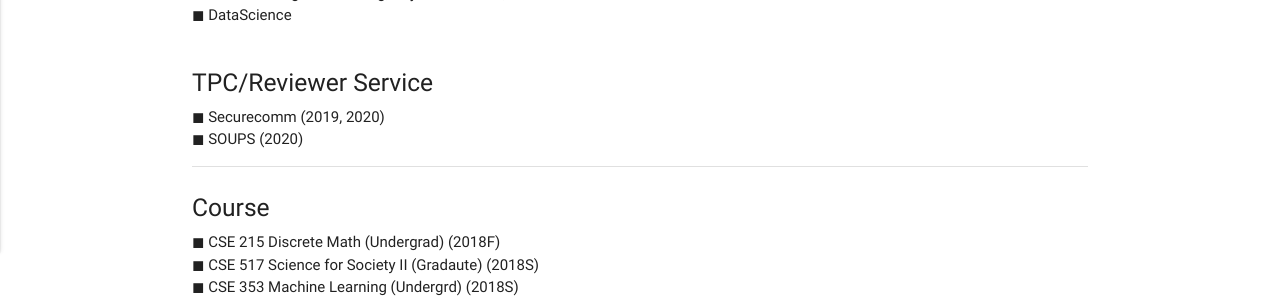
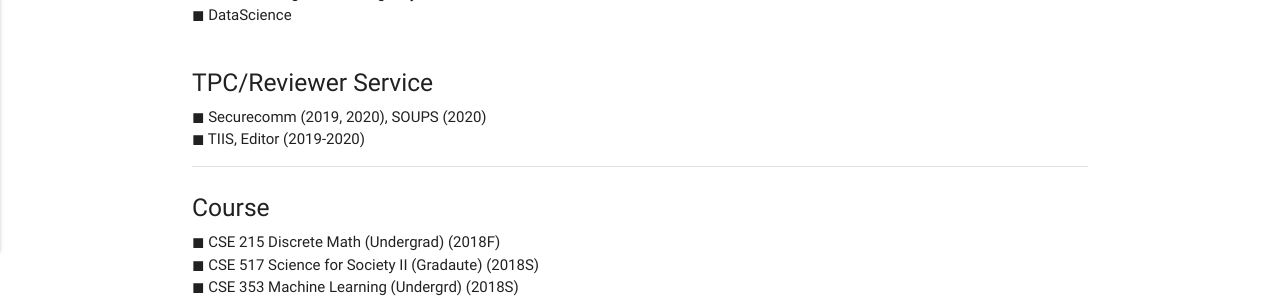
Before and after one commit to Yurim990507/DASH-Lab.github.io, a Jekyll site: the page built from example1.md, in a window 1280 px wide. Shown: the part 709-1009 px from the top of the page. Built offline with Jekyll 4.4.1, drawn with Linux system fonts in a browser that asks for light colours.

Commit message:
Update example1.md

```diff
--- a/example1.md
+++ b/example1.md
@@ -38,8 +38,8 @@ permalink: /About/
 </div>
 <div class="section">
     <h5>TPC/Reviewer Service</h5>
-          ◼ Securecomm (2019, 2020) <br>
-          ◼ SOUPS (2020) <br>
+          ◼ Securecomm (2019, 2020), SOUPS (2020)<br>
+          ◼ TIIS, Editor (2019-2020) <br>
 
 </div>
 <div class="divider"></div>
```
